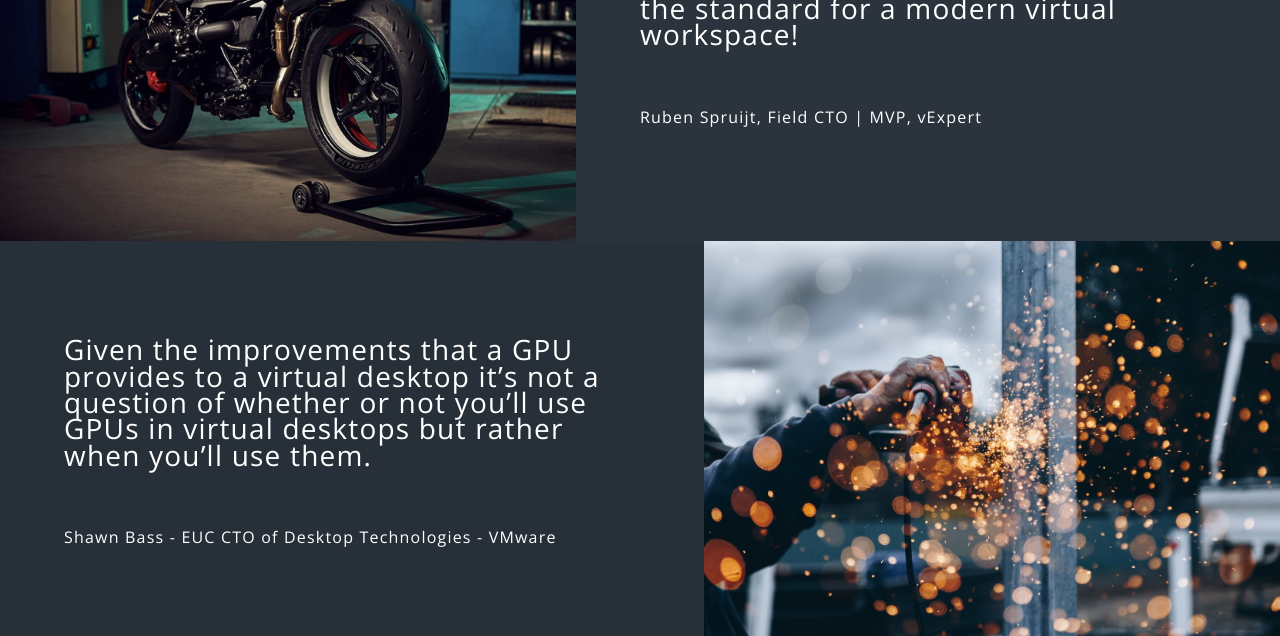
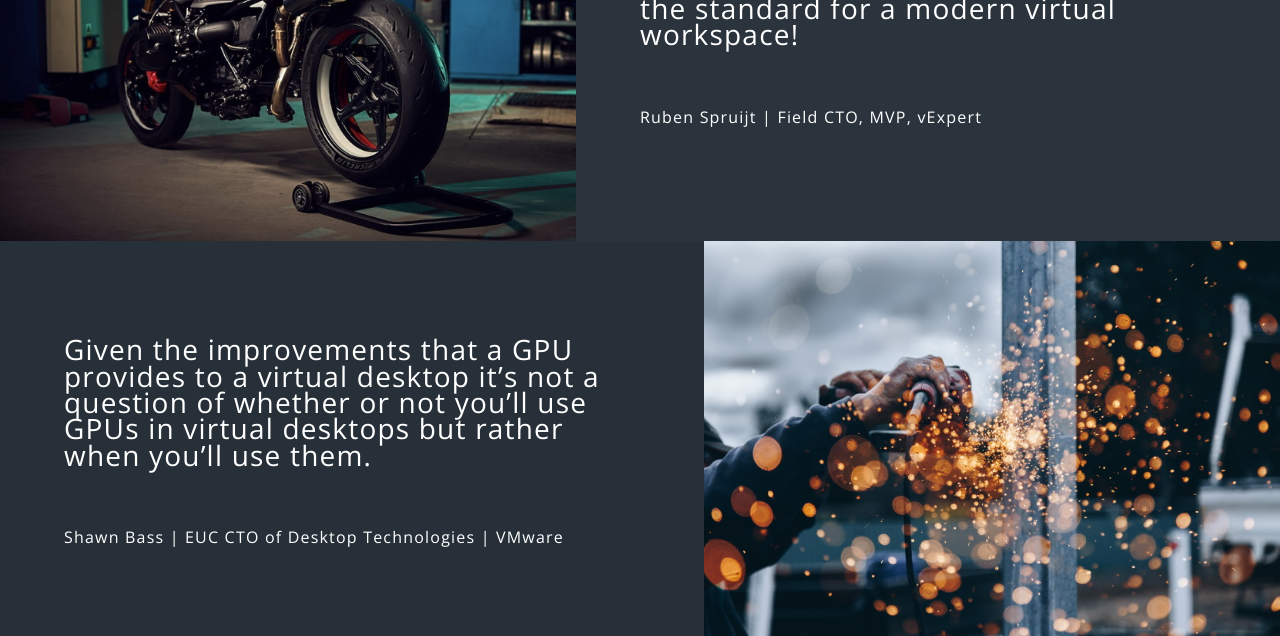
Before and after one commit to TeamRGE/teamrge-website, a Jekyll site: the page built from index.html, in a window 1280 px wide and 900 px high, scrolled down 1292 px. Shown: the part 154-790 px from the top of the window. Built offline with Jekyll 4.4.1, drawn with Linux system fonts in a browser that asks for light colours; comment, search, counter and statistics services are not loaded.

Commit message:
Ensure the consistency in the quotes

```diff
--- a/index.html
+++ b/index.html
@@ -33,7 +33,7 @@ layout: landing
 								<div class="quote">
 									<p>User Experience is king. GPU capabilities and blazing fast solid state storage is the standard for a modern virtual workspace!</p>
 								</div>
-								<p>Ruben Spruijt, Field CTO | MVP, vExpert</p>
+								<p>Ruben Spruijt | Field CTO, MVP, vExpert</p>
 							</div>
 						</section>
 						<section class="spotlight">
@@ -41,7 +41,7 @@ layout: landing
 								<div class="quote">
 									<p>Given the improvements that a GPU provides to a virtual desktop it’s not a question of whether or not you’ll use GPUs in virtual desktops but rather when you’ll use them.</p>
 								</div>
-								<p>Shawn Bass - EUC CTO of Desktop Technologies - VMware</p>
+								<p>Shawn Bass | EUC CTO of Desktop Technologies | VMware</p>
 							</div>
 						</section>
 						<section class="spotlight">
```
